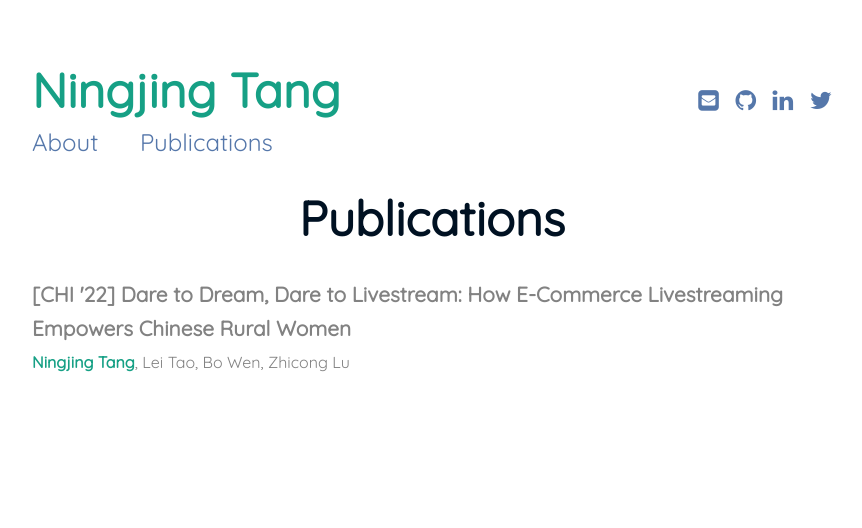
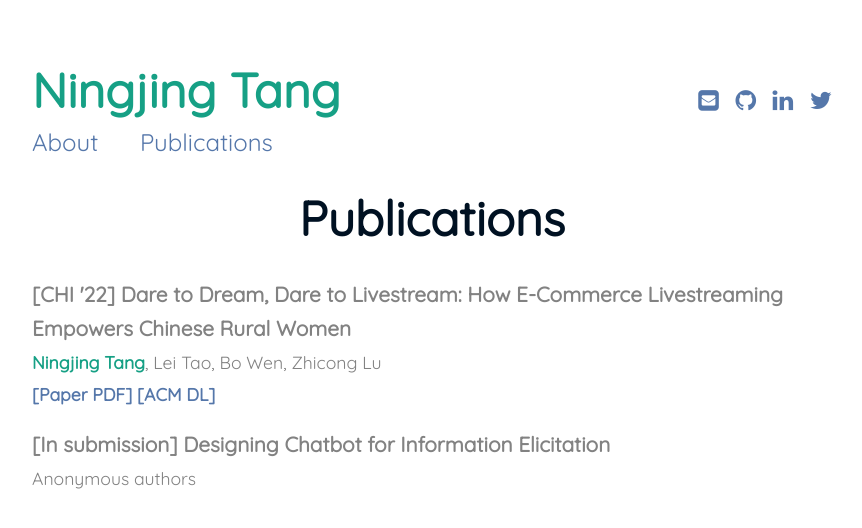
Before and after one commit to EvaaaaTang/evatang.github.io, a Jekyll site: the page built from pub.md, in a window 1280 px wide. Shown: the top 528 px of the page, without its empty margins (208-1070 px from the left). Built offline with Jekyll 4.4.1, drawn with Linux system fonts in a browser that asks for light colours.

Commit message:
added pdf and changed intro

```diff
--- a/assets/css/main.css
+++ b/assets/css/main.css
@@ -117,7 +117,15 @@
     font-weight: 700;  }
 
   .pub__author {
-    font-size: 100%;
+    font-size: 110%;
+    color: #828282;
+    margin-block-start: 0em;
+    margin-bottom: 0em;
+  }
+
+  .pub__link {
+    font-size: 110%;
+    font-weight: 300;
     color: #828282;
     margin-block-start: 0em;
   }
--- a/pub.md
+++ b/pub.md
@@ -6,10 +6,25 @@
 <div>
 <ul class="list-posts">
 <li class="post-teaser">
+<span class="post-teaser__title">[CHI '22] Dare to Dream, Dare to Livestream: How E-Commerce Livestreaming Empowers Chinese Rural Women</span>
+<p class="pub__author">
+<strong>Ningjing Tang</strong>, Lei Tao, Bo Wen, Zhicong Lu
+</p>
+<p class="pub__link">
+<a href="./assets/chi22-528.pdf">
+[Paper PDF]
+</a>
 <a href="https://dl.acm.org/doi/abs/10.1145/3491102.3517634">
-<span class="post-teaser__title">[CHI '22] Dare to Dream, Dare to Livestream: How E-Commerce Livestreaming Empowers Chinese Rural Women</span>
+[ACM DL]
 </a>
-<p class="pub__author"><strong>Ningjing Tang</strong>, Lei Tao, Bo Wen, Zhicong Lu</p>
+</p>
+</li>
+
+<li class="post-teaser">
+<span class="post-teaser__title">[In submission] Designing Chatbot for Information Elicitation</span>
+<p class="pub__author">
+Anonymous authors
+</p>
 </li>
 </ul>
 </div>
```
Also changed, not shown: index.md (+2 -2 lines), 1 other file.
